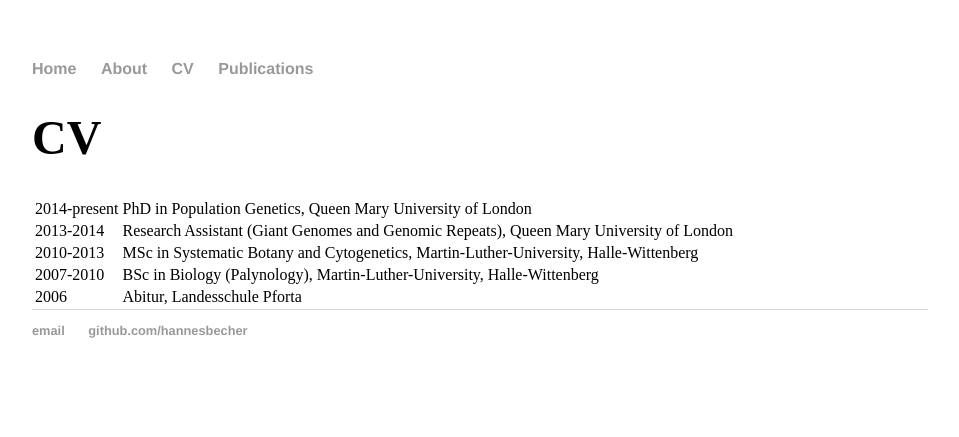
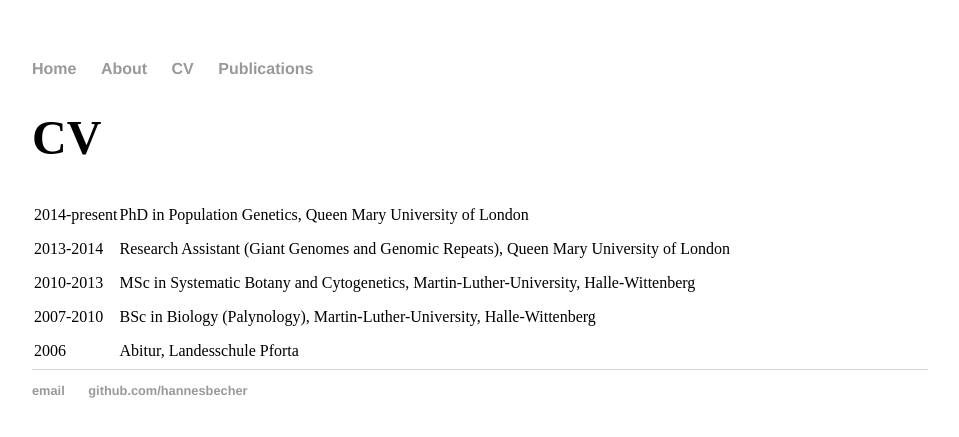
Before and after one commit to hannesbecher/hannesbecher.github.io, a Jekyll site: the page cv/index.html, which Jekyll copies as it is, in a window 1280 px wide. Shown: the top 437 px of the page, without its empty margins (160-1119 px from the left). Built offline with Jekyll 4.4.1, drawn with Linux system fonts in a browser that asks for light colours.

Commit message:
Update main.css

```diff
--- a/css/main.css
+++ b/css/main.css
@@ -30,8 +30,9 @@ h1 {
 p {
     color: #333;
 }
-
-
+td {
+    padding: 7px 0 7px 0;
+}
 footer {
     border-top: 1px solid #d5d5d5;
     font-size: .8em;
```
